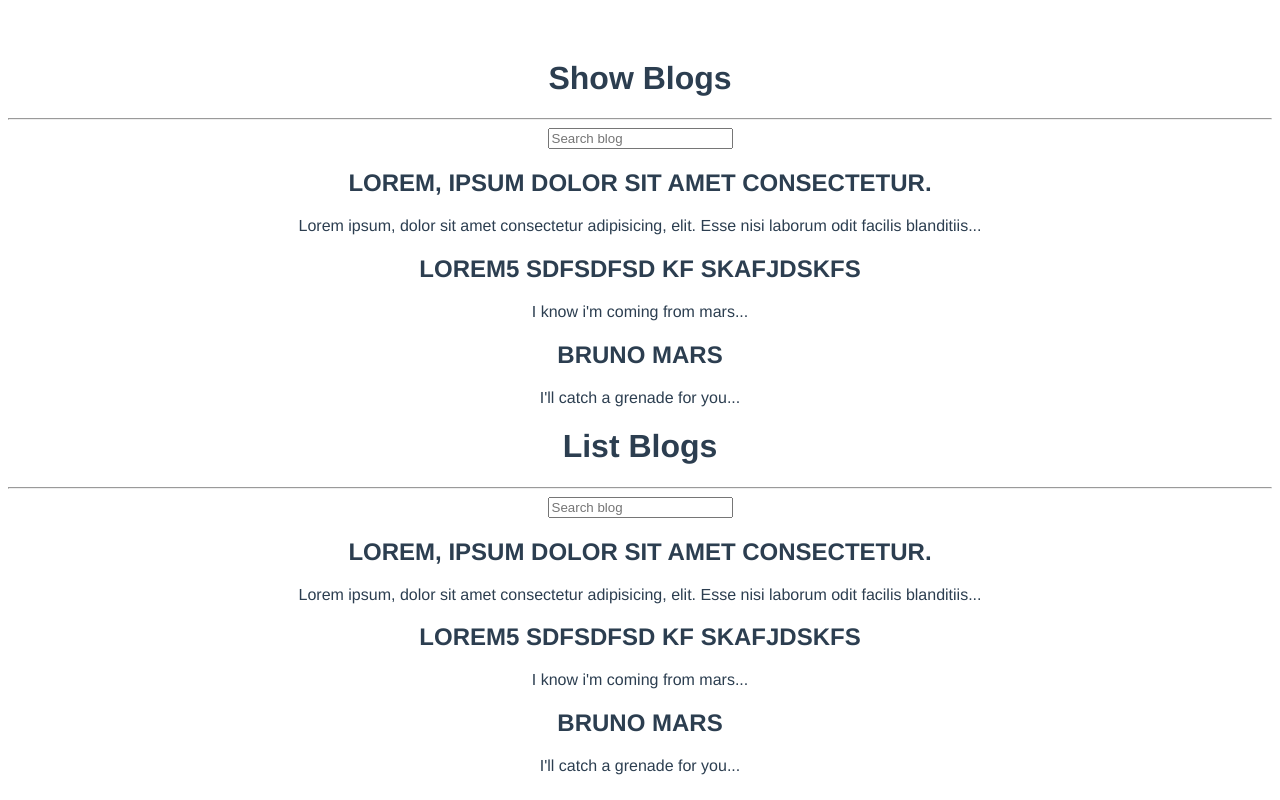
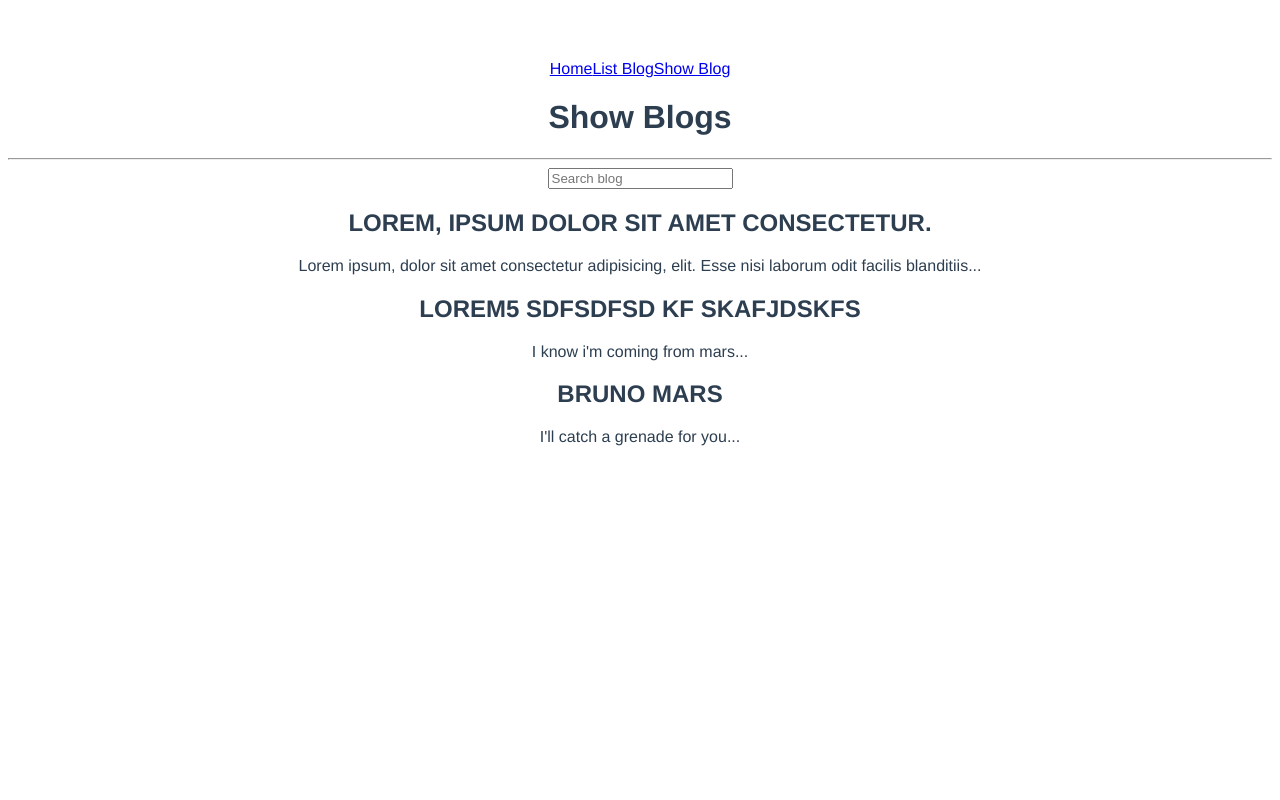
Before and after one commit to iamkarsoft/lp-vue-netninja, a Vue app: page / in a window 1280 px wide. Built offline with nearby package versions, Linux system fonts and the light colour scheme.

Commit message:
vue router and vue links

```diff
--- a/package.json
+++ b/package.json
@@ -9,7 +9,8 @@
   },
   "dependencies": {
     "core-js": "^3.6.5",
-    "vue": "^2.6.11"
+    "vue": "^2.6.11",
+    "vue-router": "^3.5.2"
   },
   "devDependencies": {
     "@vue/cli-plugin-babel": "~4.5.0",
--- a/src/App.vue
+++ b/src/App.vue
@@ -1,24 +1,20 @@
 <template>
     <div id="app">
         <Header />
-        <ShowBlog />
-        <ListBlog />
+          <router-view></router-view>
         <Footer />
     </div>
 </template>
 <script>
 import Header from '@/components/Header.vue'
 import Footer from '@/components/Footer.vue'
-import ListBlog from './components/ListBlog.vue'
-import ShowBlog from './components/ShowBlog.vue'
 
 export default {
     name: 'App',
     components: {
         Header,
         Footer,
-        ShowBlog,
-        ListBlog,
+
     },
 
 };
--- a/src/components/Header.vue
+++ b/src/components/Header.vue
@@ -1,19 +1,14 @@
 <template>
 	<div>
-
+		<router-link to="">Home</router-link>
+    <router-link to="/list">List Blog</router-link>
+    <router-link to="/show">Show Blog</router-link>
 	</div>
 </template>
 
 <script>
 export default {
-
   name: 'Header',
-
-  data () {
-    return {
-
-    }
-  }
 };
 </script>
 
--- a/src/main.js
+++ b/src/main.js
@@ -1,6 +1,8 @@
 import Vue from 'vue'
 import App from './App.vue'
+import VueRouter from 'vue-router'
 
+import Routes from './routes'
 Vue.config.productionTip = false
 
 Vue.filter('to-uppercase',function(value){
@@ -11,6 +13,14 @@ Vue.filter('snippet',function(value){
   return value.slice(0,100)+'...'
 })
 
+Vue.use(VueRouter)
+
+const router = new VueRouter({
+  routes: Routes,
+  mode: 'history'
+})
+
 new Vue({
   render: h => h(App),
+  router: router
 }).$mount('#app')
--- /dev/null
+++ b/src/routes.js
@@ -0,0 +1,18 @@
+import ShowBlog from './components/ShowBlog.vue'
+import ListBlog from './components/ListBlog.vue'
+export default [
+	{
+		path:'/',
+		component: ShowBlog
+	},
+
+	{
+		path:'/show',
+		component: ShowBlog
+	},
+	{
+		path:'/list',
+		component: ListBlog
+	},
+
+]
```
Also changed, not shown: 1 other file (tests, documents, lock files or other folders).
